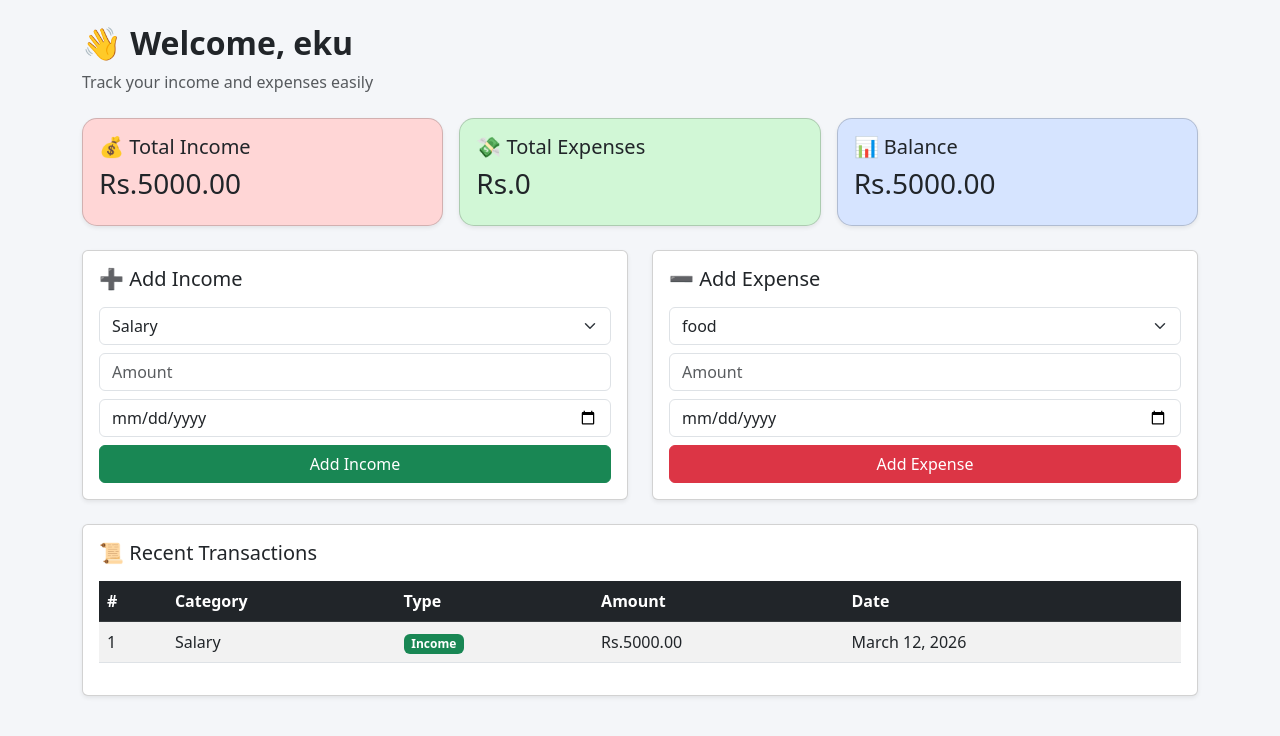
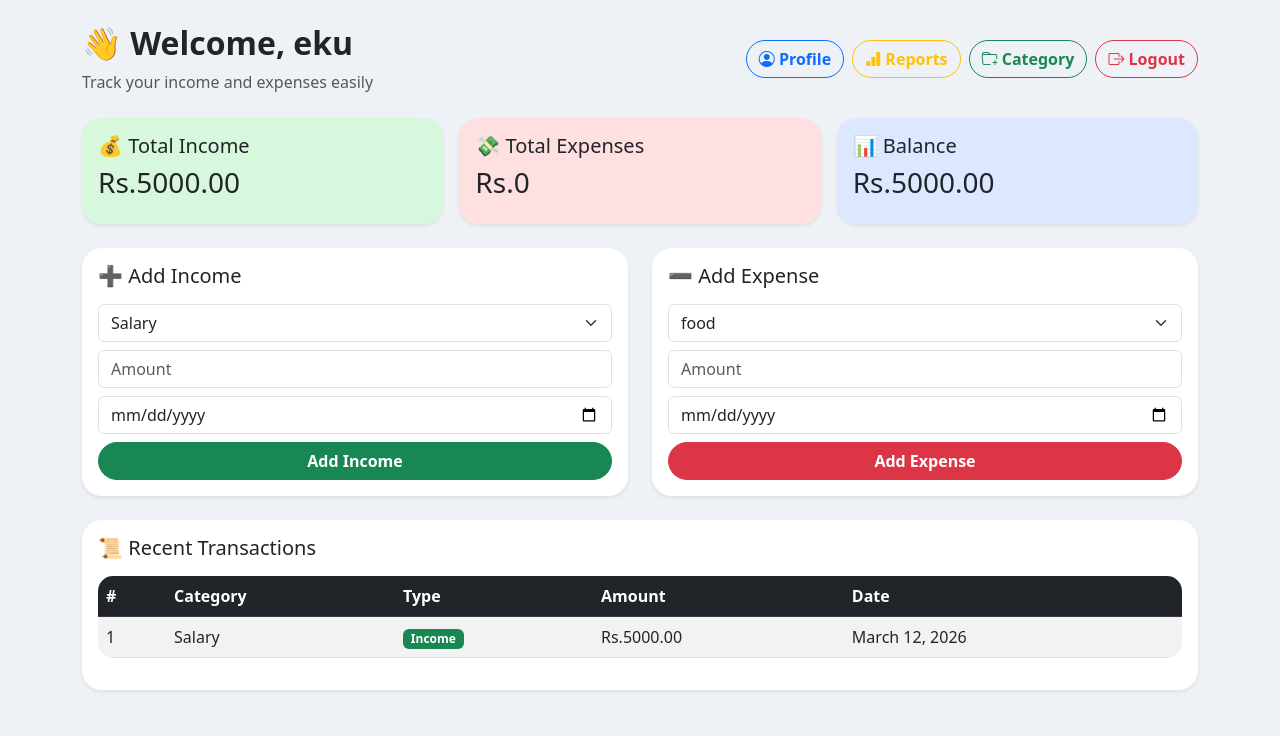
Before and after one commit to Jagriti-Pangeni/finance_manager, a Django app: page /dashboard/ in a window 1280 px wide. Shown: the top 736 px of the page. Run offline with Django 5.2, Linux system fonts and the light colour scheme; a user stored in the database is signed in; data comes from the database, SQL or seed files in the repository; both versions use the stored data as it was after the commit.

Commit message:
Added profile, reports, logout, and category features

```diff
--- a/config/urls.py
+++ b/config/urls.py
@@ -11,4 +11,8 @@ urlpatterns = [
     path("dashboard/", views.dashboard, name="dashboard"),
     path("add-income/", views.add_income, name="add_income"),
     path("add-expense/", views.add_expense, name="add_expense"),
+    path("logout/", views.logout_user, name="logout"),
+   path("add-category/", views.add_category, name="add_category"),
+   path("profile/", views.profile, name="profile"),
+    path("reports/", views.reports, name="reports"),
 ]
--- a/tracker/templates/tracker/dashboard.html
+++ b/tracker/templates/tracker/dashboard.html
@@ -11,22 +11,58 @@
   <link href="https://cdn.jsdelivr.net/npm/bootstrap-icons/font/bootstrap-icons.css" rel="stylesheet">
 
   <style>
-    body {
-      background: #f4f6f9;
-    }
+    body{
+    background:#eef2f7;
+}
 
-    .card-box {
-      border-radius: 15px;
-      transition: 0.3s;
-    }
+.card{
+    border:none;
+    border-radius:20px;
+}
 
-    .card-box:hover {
-      transform: translateY(-5px);
-    }
+.card-box{
 
-    .income { background: #ffd6d6 ; }
-    .expense { background: #d1f7d6; }
-    .balance { background: #d6e4ff; }
+    transition:.3s;
+
+    cursor:pointer;
+
+    box-shadow:0 10px 20px rgba(0,0,0,.08);
+}
+
+.card-box:hover{
+
+    transform:translateY(-8px);
+
+}
+
+.income{
+
+    background:#d8f8dd;
+}
+
+.expense{
+
+    background:#ffe0e0;
+}
+
+.balance{
+
+    background:#dce8ff;
+}
+
+.btn{
+
+    border-radius:30px;
+
+    font-weight:600;
+}
+
+.table{
+
+    border-radius:15px;
+
+    overflow:hidden;
+}
   </style>
 </head>
 
@@ -45,10 +81,49 @@
   {% endif %}
 
   <!-- Header -->
-  <div class="mb-4">
-    <h2 class="fw-bold">👋 Welcome, {{ user.username }}</h2>
-    <p class="text-muted">Track your income and expenses easily</p>
-  </div>
+<!-- Header -->
+<div class="d-flex justify-content-between align-items-center mb-4">
+
+    <!-- Left -->
+    <div>
+        <h2 class="fw-bold">👋 Welcome, {{ user.username }}</h2>
+        <p class="text-muted mb-0">
+            Track your income and expenses easily
+        </p>
+    </div>
+
+    <!-- Right -->
+    <div class="d-flex gap-2">
+
+        <a href="{% url 'profile' %}"
+           class="btn btn-outline-primary">
+            <i class="bi bi-person-circle"></i>
+            Profile
+        </a>
+
+        <a href="{% url 'reports' %}"
+           class="btn btn-outline-warning">
+            <i class="bi bi-bar-chart-fill"></i>
+            Reports
+        </a>
+
+        <button class="btn btn-outline-success"
+                data-bs-toggle="modal"
+                data-bs-target="#categoryModal">
+            <i class="bi bi-folder-plus"></i>
+            Category
+        </button>
+
+        <button class="btn btn-outline-danger"
+                data-bs-toggle="modal"
+                data-bs-target="#logoutModal">
+            <i class="bi bi-box-arrow-right"></i>
+            Logout
+        </button>
+
+    </div>
+
+</div>
 
   <!-- Stats Cards -->
   <div class="row g-3 mb-4">
@@ -165,6 +240,106 @@
   </div>
 
 </div>
+<!-- Logout Modal -->
+<div class="modal fade" id="logoutModal" tabindex="-1" aria-labelledby="logoutModalLabel" aria-hidden="true">
+  <div class="modal-dialog modal-dialog-centered">
+    <div class="modal-content">
 
+      <div class="modal-header">
+        <h5 class="modal-title" id="logoutModalLabel">
+          <i class="bi bi-exclamation-triangle text-warning"></i>
+          Confirm Logout
+        </h5>
+
+        <button type="button" class="btn-close" data-bs-dismiss="modal"></button>
+      </div>
+
+      <div class="modal-body">
+        Are you sure you want to logout from your account?
+      </div>
+
+      <div class="modal-footer">
+
+        <button type="button"
+                class="btn btn-secondary"
+                data-bs-dismiss="modal">
+          Cancel
+        </button>
+
+        <a href="{% url 'logout' %}" class="btn btn-danger">
+          Logout
+        </a>
+
+      </div>
+
+    </div>
+  </div>
+</div>
+<!-- Add Category Modal -->
+<div class="modal fade" id="categoryModal" tabindex="-1">
+    <div class="modal-dialog">
+        <div class="modal-content">
+
+            <form method="POST" action="{% url 'add_category' %}">
+                {% csrf_token %}
+
+                <div class="modal-header">
+                    <h5 class="modal-title">
+                        <i class="bi bi-folder-plus"></i>
+                        Add New Category
+                    </h5>
+
+                    <button type="button"
+                            class="btn-close"
+                            data-bs-dismiss="modal">
+                    </button>
+                </div>
+
+                <div class="modal-body">
+
+                    <label class="form-label">
+                        Category Name
+                    </label>
+
+                    <input type="text"
+                           name="name"
+                           class="form-control"
+                           placeholder="Example: Gym"
+                           required>
+
+                    <br>
+
+                    <label class="form-label">
+                        Category Type
+                    </label>
+
+                    <select name="type" class="form-select">
+                        <option value="income">Income</option>
+                        <option value="expense">Expense</option>
+                    </select>
+
+                </div>
+
+                <div class="modal-footer">
+
+                    <button class="btn btn-secondary"
+                            type="button"
+                            data-bs-dismiss="modal">
+                        Cancel
+                    </button>
+
+                    <button class="btn btn-success"
+                            type="submit">
+                        Save Category
+                    </button>
+
+                </div>
+
+            </form>
+
+        </div>
+    </div>
+</div>
+<script src="https://cdn.jsdelivr.net/npm/bootstrap@5.3.0/dist/js/bootstrap.bundle.min.js"></script>
 </body>
 </html>
--- a/tracker/views.py
+++ b/tracker/views.py
@@ -3,12 +3,13 @@ from django.shortcuts import render, redirect
 from django.contrib.auth import authenticate, login
 from django.contrib.auth.decorators import login_required
 from django.contrib import messages
-from .models import Transaction, Category, Account
+from .models import UserProfile, Transaction, Category, Account
 from django.utils import timezone
 from django.contrib.auth.models import User
 from django.contrib.auth import login
 from datetime import date, timedelta
 from decimal import Decimal, InvalidOperation
+from django.contrib.auth import logout
 
 
 def home(request):
@@ -236,6 +237,11 @@ def add_income(request):
         messages.success(request, f"Income of {amount} added successfully.")
 
     return redirect('dashboard')
+@login_required(login_url='/login/')
+def logout_user(request):
+    logout(request)
+    messages.success(request, "You have been logged out successfully.")
+    return redirect("login")
 
 
 @login_required(login_url='/login/')
@@ -315,4 +321,76 @@ def add_expense(request):
         )
         messages.success(request, f"Expense of {amount} added successfully.")
 
+
     return redirect('dashboard')
+@login_required(login_url="/login/")
+def add_category(request):
+
+    if request.method == "POST":
+        name = request.POST.get("name").strip()
+        category_type = request.POST.get("type")
+
+        if Category.objects.filter(
+            user=request.user,
+            name__iexact=name,
+            type=category_type
+        ).exists():
+            messages.error(request, "Category already exists.")
+            return redirect("dashboard")
+
+        Category.objects.create(
+            user=request.user,
+            name=name,
+            type=category_type
+        )
+
+        messages.success(request, "Category added successfully.")
+
+    return redirect("dashboard")
+@login_required(login_url="/login/")
+def profile(request):
+
+    profile, created = UserProfile.objects.get_or_create(
+        user=request.user
+    )
+
+    return render(request,"tracker/profile.html",{
+        "profile":profile
+    })
+
+@login_required(login_url="/login/")
+def profile(request):
+
+    if request.method == "POST":
+
+        request.user.username = request.POST.get("username")
+        request.user.email = request.POST.get("email")
+
+        request.user.save()
+
+        messages.success(request, "Profile updated successfully.")
+
+        return redirect("profile")
+
+    return render(request, "tracker/profile.html")
+from django.contrib.auth.decorators import login_required
+from .models import Transaction
+
+@login_required
+def reports(request):
+
+    transactions = Transaction.objects.filter(user=request.user)
+
+    income = transactions.filter(transaction_type="income")
+    expense = transactions.filter(transaction_type="expense")
+
+    total_income = sum(t.amount for t in income)
+    total_expense = sum(t.amount for t in expense)
+    balance = total_income - total_expense
+
+    return render(request, "tracker/reports.html", {
+        "transactions": transactions,
+        "total_income": total_income,
+        "total_expense": total_expense,
+        "balance": balance,
+    })
```
Also changed, not shown: tracker/templates/tracker/profile.html (added, +132 -0 lines), tracker/templates/tracker/reports.html (added, +101 -0 lines), db.sqlite3.
